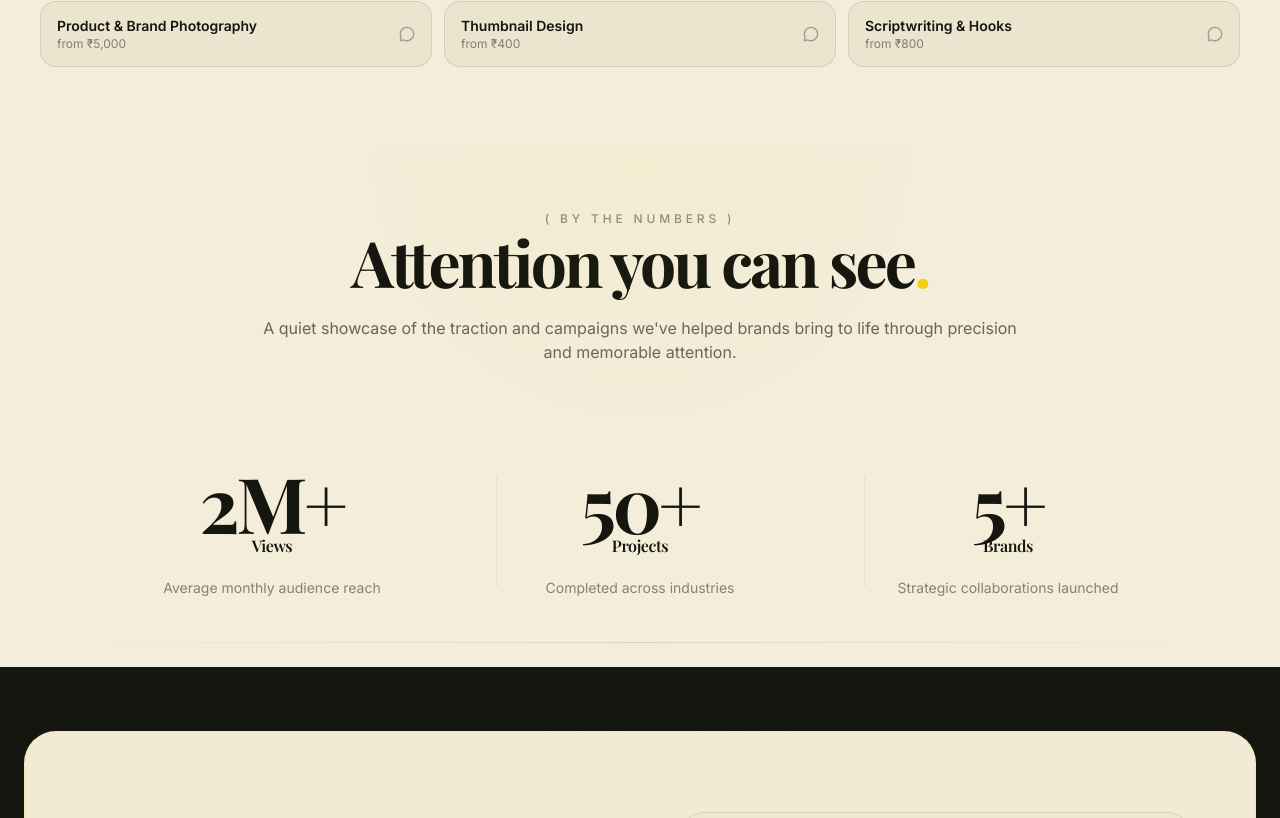
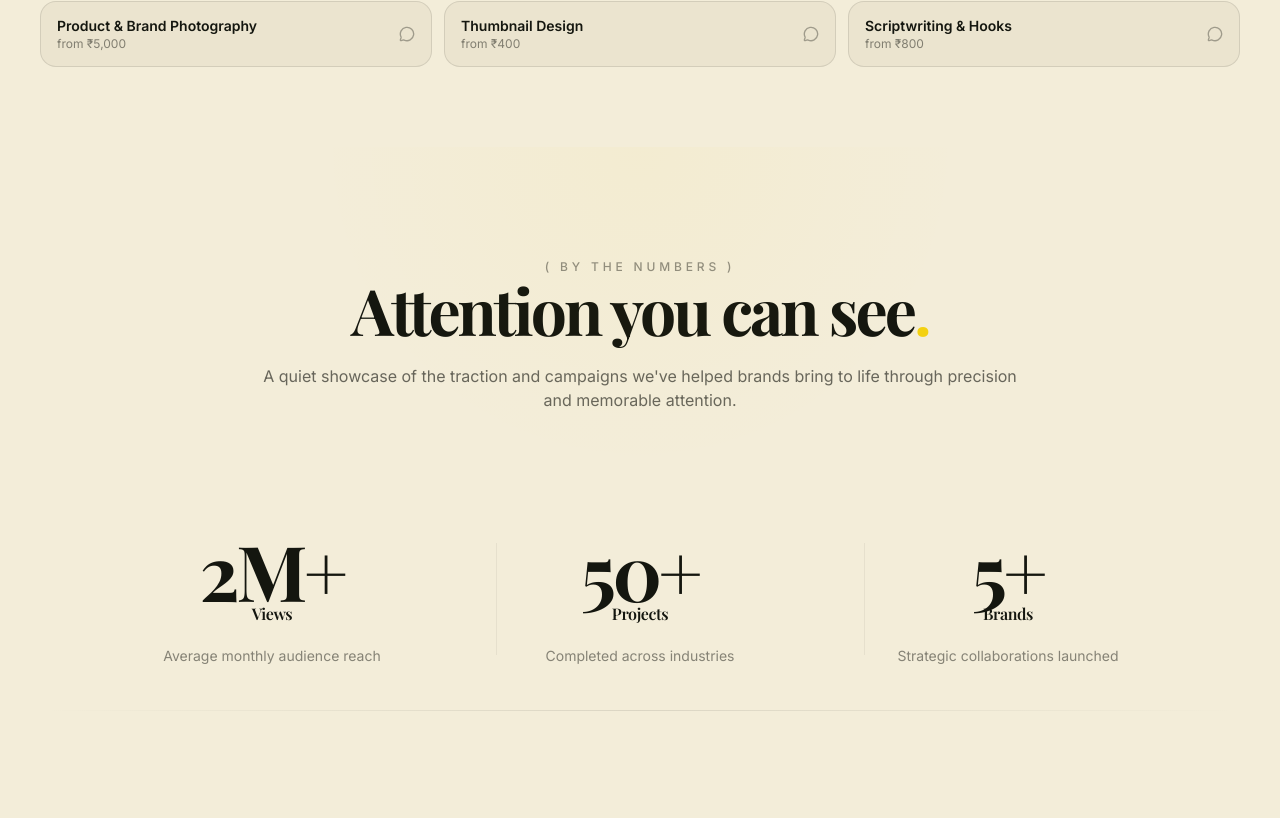
Before and after one commit to shweth5126/edibee, a React (Vite) app in the folder edibee-final-main/frontend/: page / in a window 1280 px wide. Shown: the part 3682-4500 px from the top of the page. Built offline with nearby package versions, Linux system fonts and the light colour scheme; no server answers.

Commit message:
Update Results.tsx

```diff
--- a/edibee-final-main/frontend/src/components/Results.tsx
+++ b/edibee-final-main/frontend/src/components/Results.tsx
@@ -40,7 +40,7 @@ function Counter({ to, suffix }: { to: number; suffix: string }) {
 
 export function Results() {
   return (
-<section className="relative overflow-hidden bg-offwhite px-6 pt-12 pb-4 md:px-10 md:pt-16 md:pb-6">      <div
+<section className="relative overflow-hidden bg-offwhite px-6 py-20 md:px-10 md:py-28">      <div
         className="pointer-events-none absolute inset-0"
         style={{
           backgroundImage:
@@ -72,7 +72,7 @@ export function Results() {
         {/* Unified Statistics Panel - Compact */}
         <Reveal
           delay={0.2}
-          className="relative mt-15"
+          className="relative mt-16 md:mt-20"
         >
           <div className="relative">
             {/* Top border accent - very subtle */}
```
